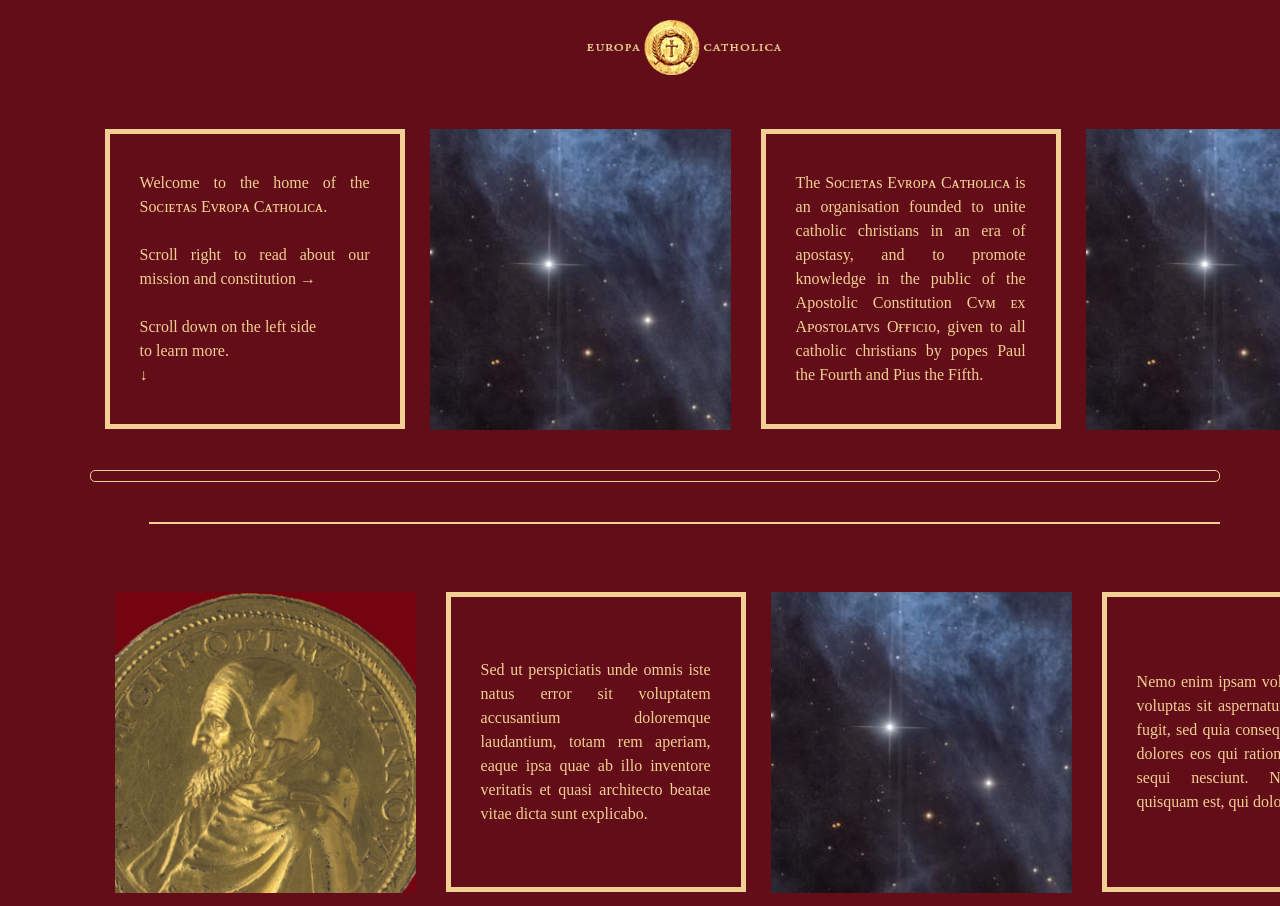
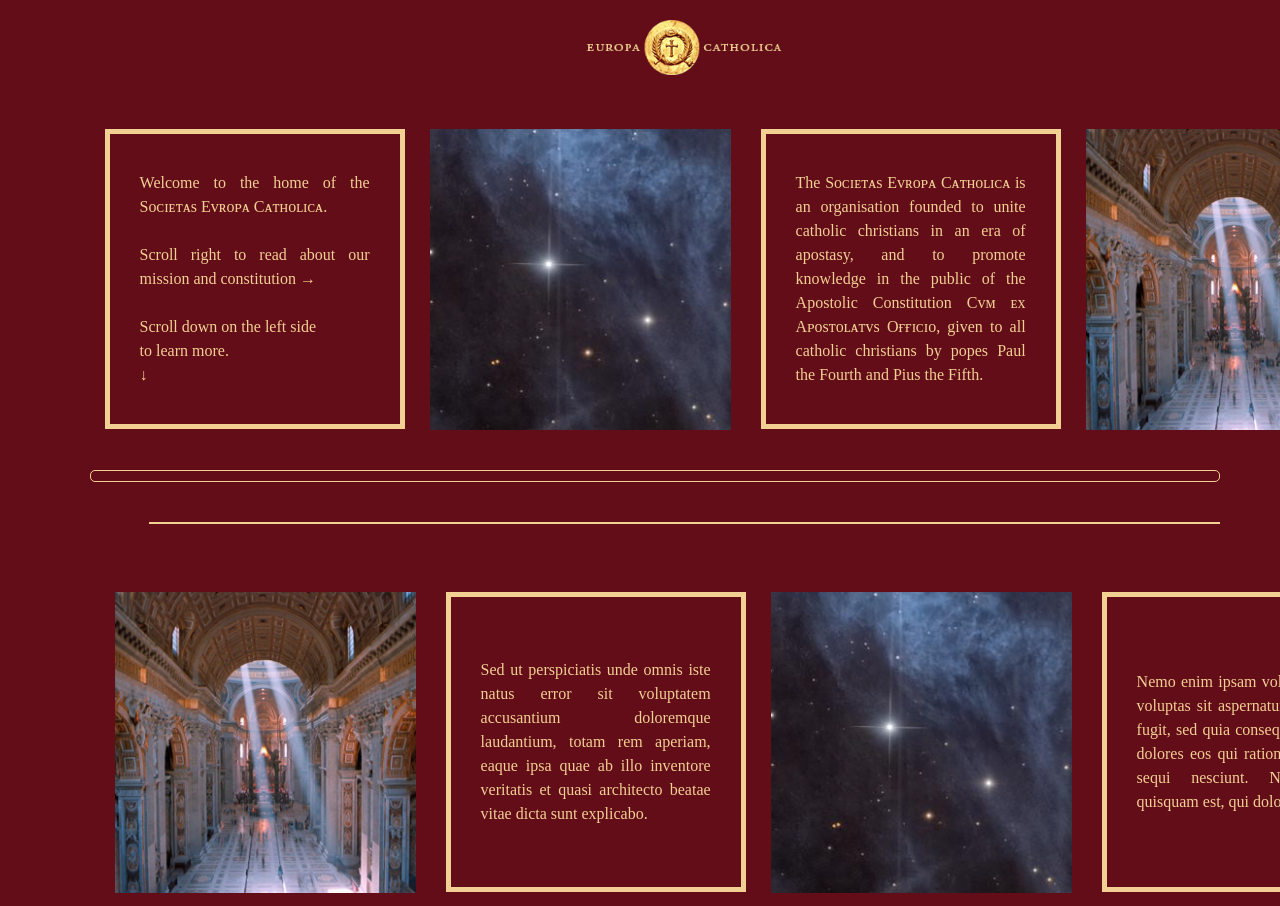
Before and after one commit to europa1234/europacatholica, a plain HTML site: page index.html in a window 1280 px wide. Shown: the top 906 px of the page. Drawn offline with Linux system fonts and the light colour scheme; a web font is replaced by a local one.

Commit message:
Update index.html

```diff
--- a/index.html
+++ b/index.html
@@ -20,15 +20,15 @@
                     <td><div class="box text">Welcome to the home of the Sᴏᴄɪᴇᴛᴀs Eᴠʀᴏᴘᴀ Cᴀᴛʜᴏʟɪᴄᴀ.<br><br>Scroll right to read about our mission and constitution &#8594;<br><br>Scroll down on the left side<br>to learn more.<br>&#8595;</div></td>
                     <td class="image-box"><div class="box image"><img src="box001.jpg"></div></td>
                     <td><div class="box text">The Sᴏᴄɪᴇᴛᴀs Eᴠʀᴏᴘᴀ Cᴀᴛʜᴏʟɪᴄᴀ is an organisation founded to unite catholic christians in an era of apostasy, and to promote knowledge in the public of the Apostolic Constitution Cᴠᴍ ᴇx Aᴘᴏsᴛᴏʟᴀᴛᴠs Oғғɪᴄɪᴏ, given to all catholic christians by popes Paul the Fourth and Pius the Fifth.</div></td>
-                    <td class="image-box"><div class="box image"><img src="box001.jpg"></div></td>
+                    <td class="image-box"><div class="box image"><img src="box002.jpg"></div></td>
                     <td><div class="box text">The Apostolic Constitution Cᴠᴍ ᴇx Aᴘᴏsᴛᴏʟᴀᴛᴠs Oғғɪᴄɪᴏ, given in 1559 and solemnly confirmed in 1566, is binding for all catholic christians, without exception, for ever. It regulates precisely what happens if high authorities in the Church should deviate from the Faith of 2000 years.</div></td>
-                    <td class="image-box"><div class="box image"><img src="box003.jpg"></div></td>
+                    <td class="image-box"><div class="box image"><img src="">box003.png</div></td>
                     <td><div class="box text">Now after 20 centuries Bergoglio -"Francis"- purports to allow "blessings for homosexual couples" in Fiducia Supplicans. Catholics can't follow this shift — it is heresy.</div></td>
                     <td class="image-box"><div class="box image"><img src="box004.png"></div></td>
                     <td><div class="box text">Heresy means teaching against the central Faith of the Church. Popes Paul the Fourth and Pius the Fifth saw the present crisis, and provided for our protection: In Cᴠᴍ ᴇx Aᴘᴏsᴛᴏʟᴀᴛᴠs Paul says that any leader, even a pope, loses all power and office if he deviates from the Faith. Pius solemnly confirms this in his 1566 Iɴᴛᴇʀ Mᴠʟᴛɪᴘʟɪᴄᴇs.</div></td>
-                    <td class="image-box"><div class="box image"><img src="box001.jpg"></div></td>
+                    <td class="image-box"><div class="box image"><img src="box201.jpg"></div></td>
                     <td><div class="box text">Paul states in his Constitution that a pope who strays from faith before or during his reign has no valid claim to lead, and is to be seen as having never held the papacy; that such a person's acts are null and void; all catholics must resist them. This is ɴᴏᴡ – Bergoglio's lies clash with all past teaching on marriage and sin.</div></td>
-                    <td class="image-box"><div class="box image"><img src="box001.jpg"></div></td>
+                    <td class="image-box"><div class="box image"><img src="box003.jpg"></div></td>
                     <td><div class="box text">Pius the Fifth saw first−hand how heretics trick Church courts into heresy using deceptive language or loopholes; his Iɴᴛᴇʀ Mᴠʟᴛɪᴘʟɪᴄᴇs let cardinals rejudge cases, even papal ones, if they hid heresy - to protect the Church against wolves in sheep's clothing, like those now preaching the doctrines of the false mercy.</div></td>
                     <td class="image-box"><div class="box image"><img src="box001.jpg"></div></td>
                     <td><div class="box text">The law is clear: Catholics must never follow any pope pushing heresy. Bergoglio's "blessings of homosexual couples" — unheard of in all Church history — are crystal clear heresy; he leads souls to hell by suggesting sin is fine, contradicting the Faith which Christ and all apostles, saints and popes taught for 2000 years.</div></td>
@@ -49,7 +49,7 @@
         <div class="table-container" id="table2">
             <table>
                 <tr>
-                    <td class="image-box"><div class="box image"><img src="box201.jpg"></div></td>
+                    <td class="image-box"><div class="box image"><img src="box002.jpg"></div></td>
                     <td><div class="box text">Sed ut perspiciatis unde omnis iste natus error sit voluptatem accusantium doloremque laudantium, totam rem aperiam, eaque ipsa quae ab illo inventore veritatis et quasi architecto beatae vitae dicta sunt explicabo.</div></td>
                     <td class="image-box"><div class="box image"><img src="box001.jpg"></div></td>
                     <td><div class="box text">Nemo enim ipsam voluptatem quia voluptas sit aspernatur aut odit aut fugit, sed quia consequuntur magni dolores eos qui ratione voluptatem sequi nesciunt. Neque porro quisquam est, qui dolorem ipsum.</div></td>
```
